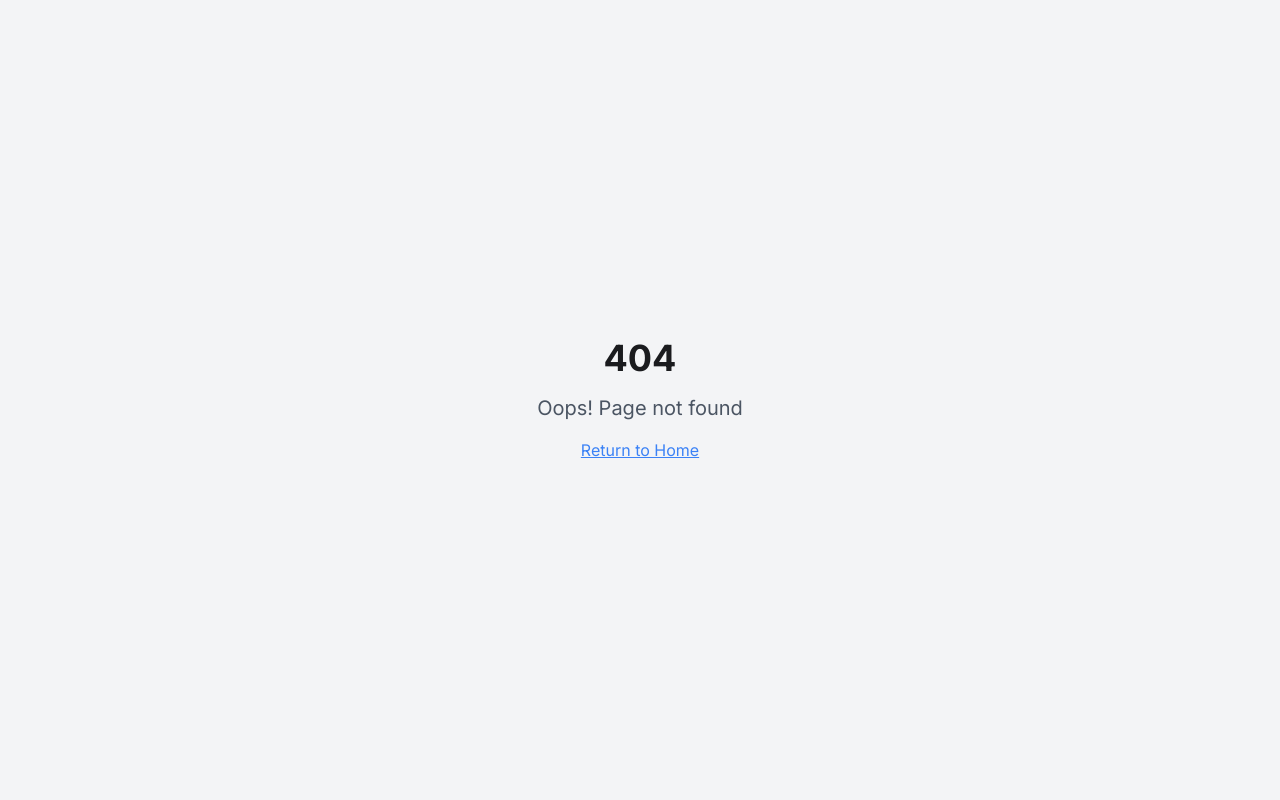
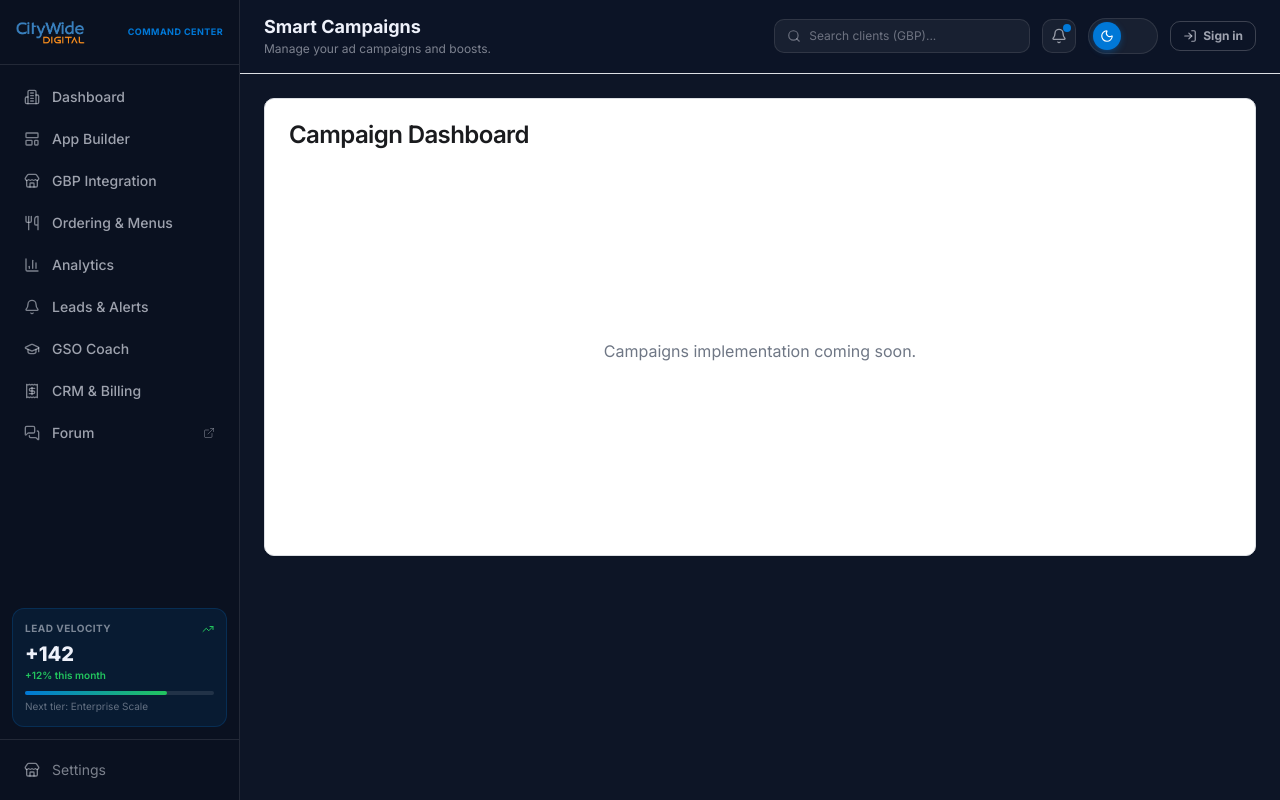
Before and after one commit to alanCWD/enter-CityWideDigitalPlatform, a React (Vite) app: page /dashboard/social/campaigns in a window 1280 px wide. Before the commit this address had no page. Built offline with nearby package versions, Linux system fonts and the light colour scheme.

Commit message:
feat(social): add content calendar, inbox, and campaigns pages

```diff
--- /dev/null
+++ b/src/pages/dashboard/social/calendar.tsx
@@ -0,0 +1,19 @@
+import { DashboardLayout } from "@/components/dashboard/DashboardLayout";
+import { TopBar } from "@/components/dashboard/TopBar";
+import { Card, CardContent, CardHeader, CardTitle } from "@/components/ui/card";
+
+export default function ContentCalendar() {
+  return (
+    <DashboardLayout>
+      <TopBar title="Content Calendar" subtitle="Schedule and manage your social media posts." />
+      <div className="p-6">
+        <Card>
+          <CardHeader><CardTitle>Calendar View</CardTitle></CardHeader>
+          <CardContent className="h-96 flex items-center justify-center text-muted-foreground">
+            Calendar implementation coming soon.
+          </CardContent>
+        </Card>
+      </div>
+    </DashboardLayout>
+  );
+}
--- /dev/null
+++ b/src/pages/dashboard/social/campaigns.tsx
@@ -0,0 +1,19 @@
+import { DashboardLayout } from "@/components/dashboard/DashboardLayout";
+import { TopBar } from "@/components/dashboard/TopBar";
+import { Card, CardContent, CardHeader, CardTitle } from "@/components/ui/card";
+
+export default function SmartCampaigns() {
+  return (
+    <DashboardLayout>
+      <TopBar title="Smart Campaigns" subtitle="Manage your ad campaigns and boosts." />
+      <div className="p-6">
+        <Card>
+          <CardHeader><CardTitle>Campaign Dashboard</CardTitle></CardHeader>
+          <CardContent className="h-96 flex items-center justify-center text-muted-foreground">
+            Campaigns implementation coming soon.
+          </CardContent>
+        </Card>
+      </div>
+    </DashboardLayout>
+  );
+}
--- /dev/null
+++ b/src/pages/dashboard/social/inbox.tsx
@@ -0,0 +1,19 @@
+import { DashboardLayout } from "@/components/dashboard/DashboardLayout";
+import { TopBar } from "@/components/dashboard/TopBar";
+import { Card, CardContent, CardHeader, CardTitle } from "@/components/ui/card";
+
+export default function SocialInbox() {
+  return (
+    <DashboardLayout>
+      <TopBar title="Social Inbox" subtitle="Manage your unified conversations." />
+      <div className="p-6">
+        <Card>
+          <CardHeader><CardTitle>Unified Inbox</CardTitle></CardHeader>
+          <CardContent className="h-96 flex items-center justify-center text-muted-foreground">
+            Inbox implementation coming soon.
+          </CardContent>
+        </Card>
+      </div>
+    </DashboardLayout>
+  );
+}
--- a/src/router.tsx
+++ b/src/router.tsx
@@ -28,6 +28,9 @@ import { ClientsList } from "./pages/dashboard/crm/ClientsList";
 import { ClientDetail } from "./pages/dashboard/crm/ClientDetail";
 import { Catalog } from "./pages/dashboard/crm/Catalog";
 import SocialProfiles from "./pages/dashboard/social/profiles";
+import ContentCalendar from "./pages/dashboard/social/calendar";
+import SocialInbox from "./pages/dashboard/social/inbox";
+import SmartCampaigns from "./pages/dashboard/social/campaigns";
 
 export const routers = [
   {
@@ -184,6 +187,21 @@ export const routers = [
     name: "social-profiles",
     element: <SocialProfiles />,
   },
+  {
+    path: "/dashboard/social/calendar",
+    name: "social-calendar",
+    element: <ContentCalendar />,
+  },
+  {
+    path: "/dashboard/social/inbox",
+    name: "social-inbox",
+    element: <SocialInbox />,
+  },
+  {
+    path: "/dashboard/social/campaigns",
+    name: "social-campaigns",
+    element: <SmartCampaigns />,
+  },
   /* ADD ALL CUSTOM ROUTES ABOVE THE CATCH-ALL "*" ROUTE */
   {
     path: "*",
```
